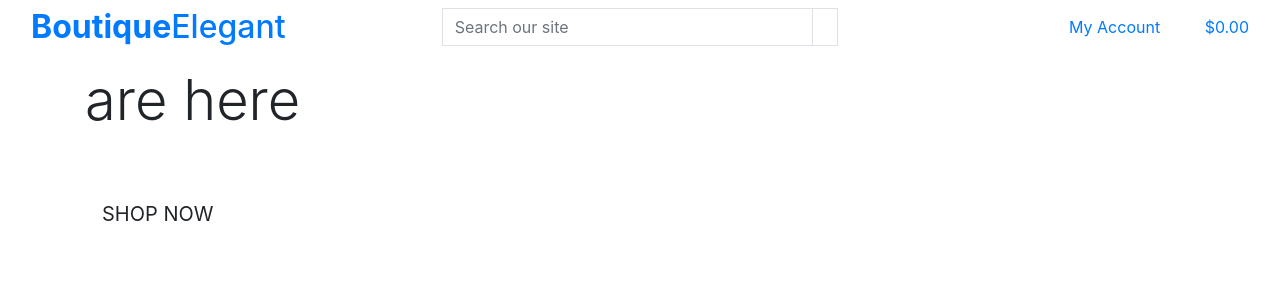
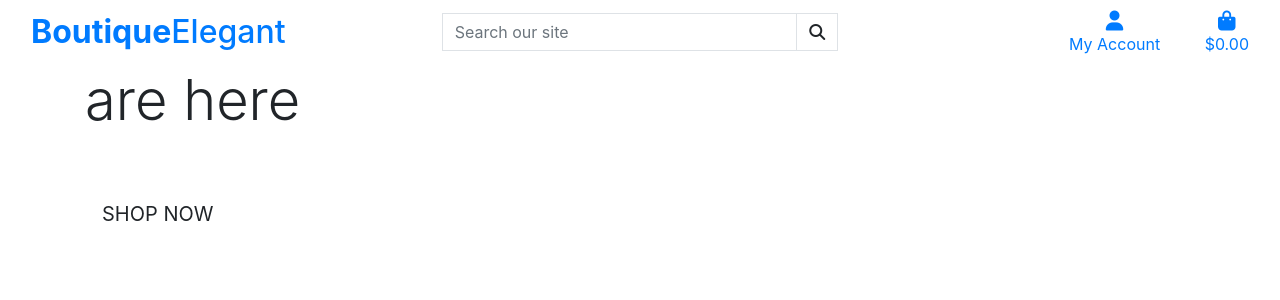
Before and after one commit to Ermaa8/Butique-elegant, a Django app: page / in a window 1280 px wide. Shown: the top 300 px of the page. Run offline with Django 3.2, Linux system fonts and the light colour scheme; some libraries are stand-ins or nearby versions.

Commit message:
addin css

```diff
--- a/boutique_elegant/settings.py
+++ b/boutique_elegant/settings.py
@@ -152,3 +152,7 @@ STATIC_URL = '/static/'
 # https://docs.djangoproject.com/en/3.2/ref/settings/#default-auto-field
 
 DEFAULT_AUTO_FIELD = 'django.db.models.BigAutoField'
+STATICFILES_DIRS = (os.path.join(BASE_DIR, 'static'),)
+
+MEDIA_URL = '/media/'
+MEDIA_ROOT = os.path.join(BASE_DIR, 'media')
--- a/boutique_elegant/urls.py
+++ b/boutique_elegant/urls.py
@@ -15,9 +15,11 @@ Including another URLconf
 """
 from django.contrib import admin
 from django.urls import path, include
+from django.conf import settings
+from django.conf.urls.static import static
 
 urlpatterns = [
     path('admin/', admin.site.urls),
     path('accounts/', include('allauth.urls')),
     path('', include('home.urls')),
-]
+] + static(settings.MEDIA_URL, document_root=settings.MEDIA_ROOT)
--- a/templates/base.html
+++ b/templates/base.html
@@ -11,10 +11,14 @@
   {% endblock %}
 
   {% block corecss %}
-  <link rel="stylesheet" href="https://cdn.jsdelivr.net/npm/bootstrap@4.6.2/dist/css/bootstrap.min.css" integrity="sha384-xOolHFLEh07PJGoPkLv1IbcEPTNtaed2xpHsD9ESMhqIYd0nLMwNLD69Npy4HI+N" crossorigin="anonymous">
+      <link rel="stylesheet" href="https://cdn.jsdelivr.net/npm/bootstrap@4.6.2/dist/css/bootstrap.min.css" integrity="sha384-xOolHFLEh07PJGoPkLv1IbcEPTNtaed2xpHsD9ESMhqIYd0nLMwNLD69Npy4HI+N" crossorigin="anonymous">
+      <link rel="preconnect" href="https://fonts.googleapis.com">
+      <link rel="preconnect" href="https://fonts.gstatic.com" crossorigin>
+      <link href="https://fonts.googleapis.com/css2?family=Lato:ital,wght@0,100;0,300;0,400;0,700;0,900;1,100;1,300;1,400;1,700;1,900&display=swap" rel="stylesheet">
   {% endblock %}
 
   {% block corejs %}
+      <script src="https://kit.fontawesome.com/92cd29c5cb.js" crossorigin="anonymous"></script>
       <script src="https://cdn.jsdelivr.net/npm/jquery@3.5.1/dist/jquery.min.js" integrity="sha256-9/aliU8dGd2tb6OSsuzixeV4y/faTqgFtohetphbbj0=" crossorigin="anonymous"></script>
       <script src="https://cdn.jsdelivr.net/npm/bootstrap@4.6.2/dist/js/bootstrap.bundle.min.js" integrity="sha384-Fy6S3B9q64WdZWQUiU+q4/2Lc9npb8tCaSX9FK7E8HnRr0Jz8D6OP9dO5Vg3Q9ct" crossorigin="anonymous"></script>
       <script src="https://stackpath.bootstrapcdn.com/bootstrap/4.4.1/js/bootstrap.min.js" integrity="sha384-wfSDF2E50Y2D1uUdj0O3uMBJnjuUD4Ih7YwaYd1iqfktj0Uod8GCExl3Og8ifwB6" crossorigin="anonymous"></script>
```
